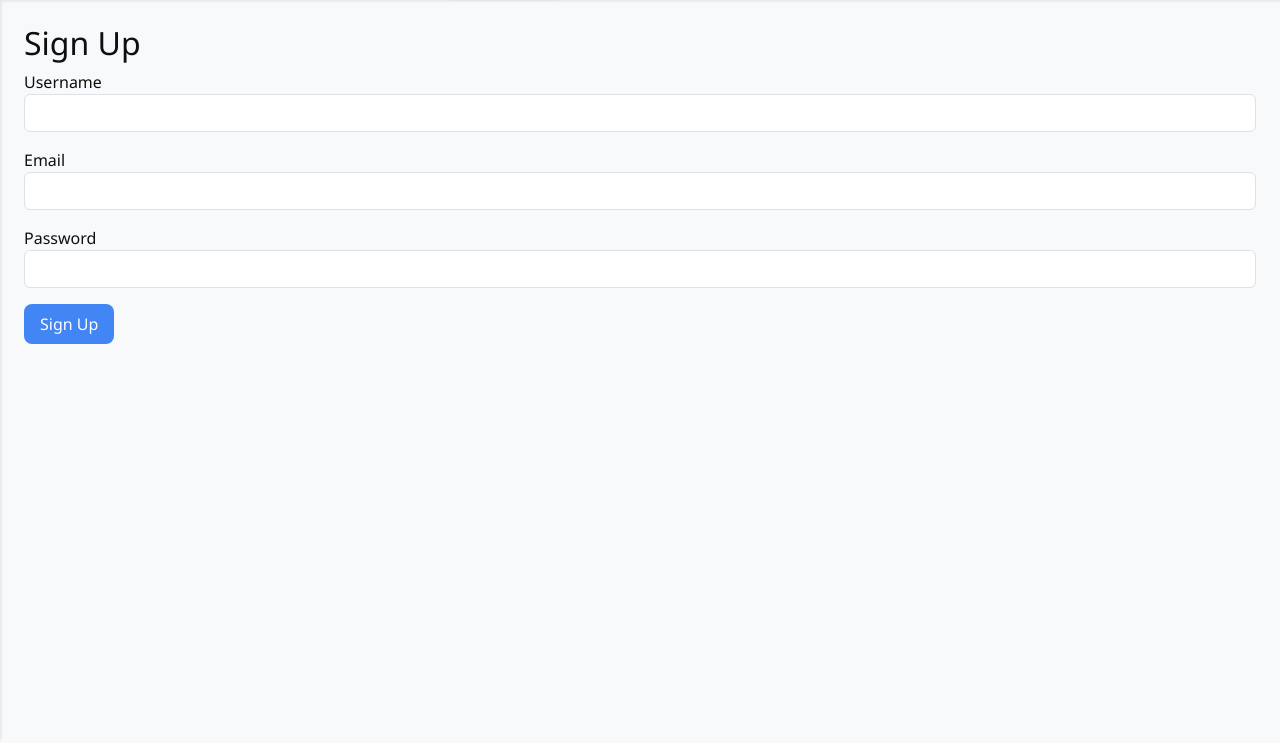
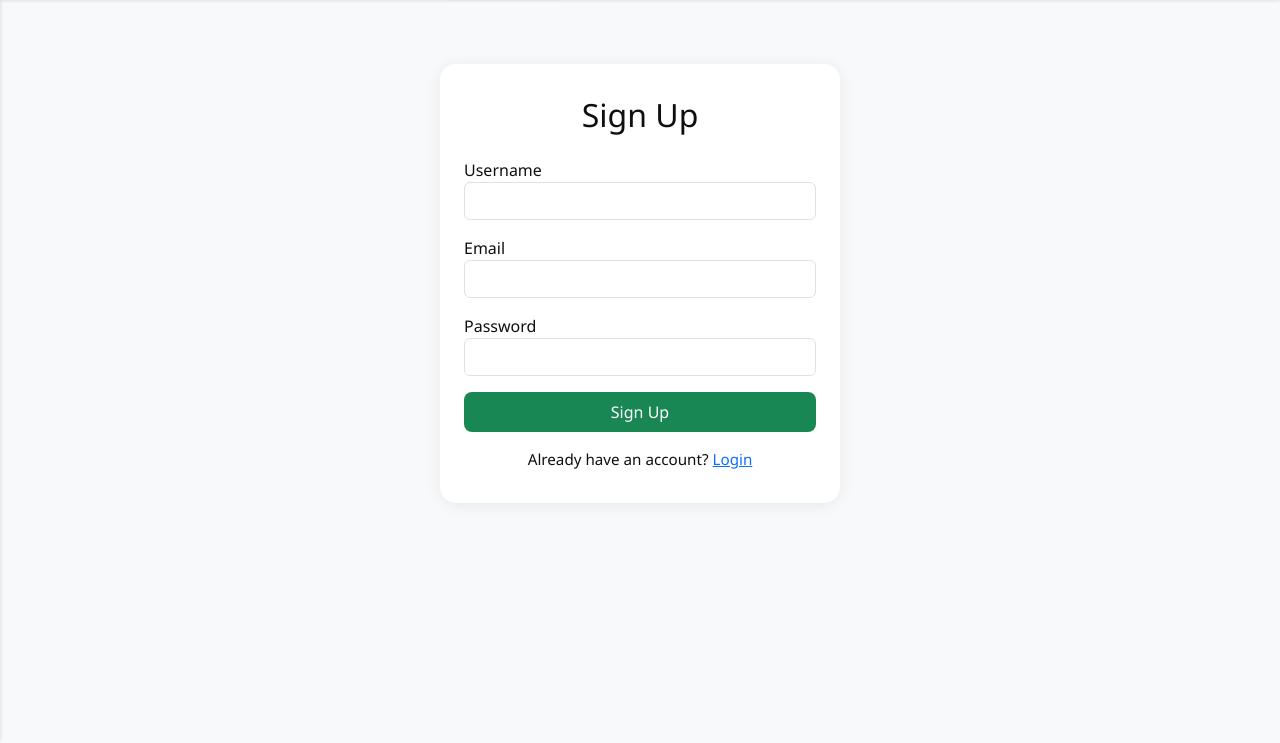
Before and after one commit to Yalson-Shrestha/BudgetMate, a Flask app: page /signup in a window 1280 px wide. Shown: the part 60-803 px from the top of the page. Run offline with Flask 3, Linux system fonts and the light colour scheme.

Commit message:
Update designs

```diff
--- a/app/templates/base.html
+++ b/app/templates/base.html
@@ -366,6 +366,29 @@
                 font-size: 1.1rem;
             }
         }
+        .auth-container {
+            max-width: 400px;
+            margin: 40px auto;
+            background: #fff;
+            border-radius: 16px;
+            box-shadow: 0 2px 16px rgba(0,0,0,0.07);
+            padding: 32px 24px;
+        }
+        .auth-form h2 {
+            text-align: center;
+            margin-bottom: 24px;
+        }
+        .auth-switch {
+            text-align: center;
+            margin-top: 16px;
+            font-size: 0.95em;
+        }
+        @media (max-width: 600px) {
+            .auth-container {
+                padding: 18px 6px;
+                border-radius: 8px;
+            }
+        }
     </style>
 </head>
 <body>
@@ -600,6 +623,18 @@
                 console.log('Menu button clicked');
                 console.log('Sidebar classes:', sidebar.classList.toString());
             });
+
+            // Auth form validation
+            var forms = document.querySelectorAll('.auth-form');
+            Array.prototype.slice.call(forms).forEach(function(form) {
+                form.addEventListener('submit', function(event) {
+                    if (!form.checkValidity()) {
+                        event.preventDefault();
+                        event.stopPropagation();
+                        form.classList.add('was-validated');
+                    }
+                }, false);
+            });
         });
     </script>
 </body>
--- a/app/templates/signup.html
+++ b/app/templates/signup.html
@@ -1,19 +1,27 @@
 {% extends 'base.html' %}
 {% block content %}
-<h2>Sign Up</h2>
-<form method="POST">
+<div class="auth-container">
+  <form method="POST" class="auth-form" novalidate>
+    <h2>Sign Up</h2>
     <div class="mb-3">
-        <label>Username</label>
-        <input type="text" name="username" class="form-control" required>
+      <label for="username">Username</label>
+      <input type="text" name="username" id="username" class="form-control" required minlength="3" maxlength="20" autocomplete="username">
+      <div class="invalid-feedback">Username is required (3-20 characters).</div>
     </div>
     <div class="mb-3">
-        <label>Email</label>
-        <input type="email" name="email" class="form-control" required>
+      <label for="email">Email</label>
+      <input type="email" name="email" id="email" class="form-control" required autocomplete="email">
+      <div class="invalid-feedback">Please enter a valid email address.</div>
     </div>
     <div class="mb-3">
-        <label>Password</label>
-        <input type="password" name="password" class="form-control" required>
+      <label for="password">Password</label>
+      <input type="password" name="password" id="password" class="form-control" required minlength="6" autocomplete="new-password">
+      <div class="invalid-feedback">Password is required (min 6 characters).</div>
     </div>
-    <button type="submit" class="btn btn-primary">Sign Up</button>
-</form>
+    <button type="submit" class="btn btn-success w-100">Sign Up</button>
+    <div class="auth-switch">
+      Already have an account? <a href="{{ url_for('main.login') }}">Login</a>
+    </div>
+  </form>
+</div>
 {% endblock %}
```
Also changed, not shown: app/templates/login.html (+15 -8 lines), 11 other files.
